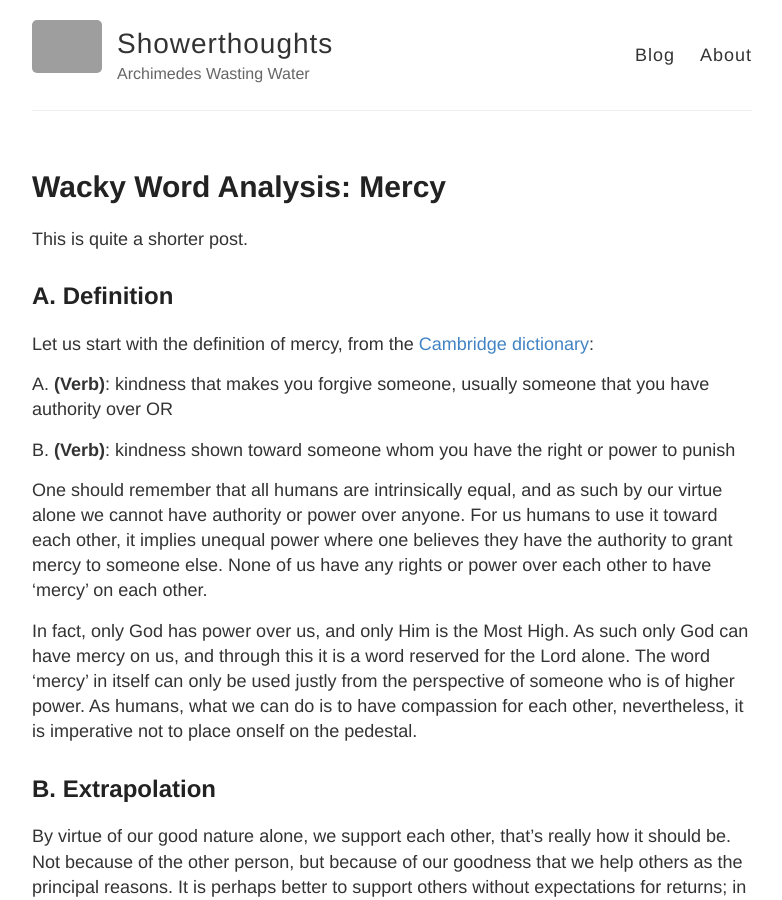
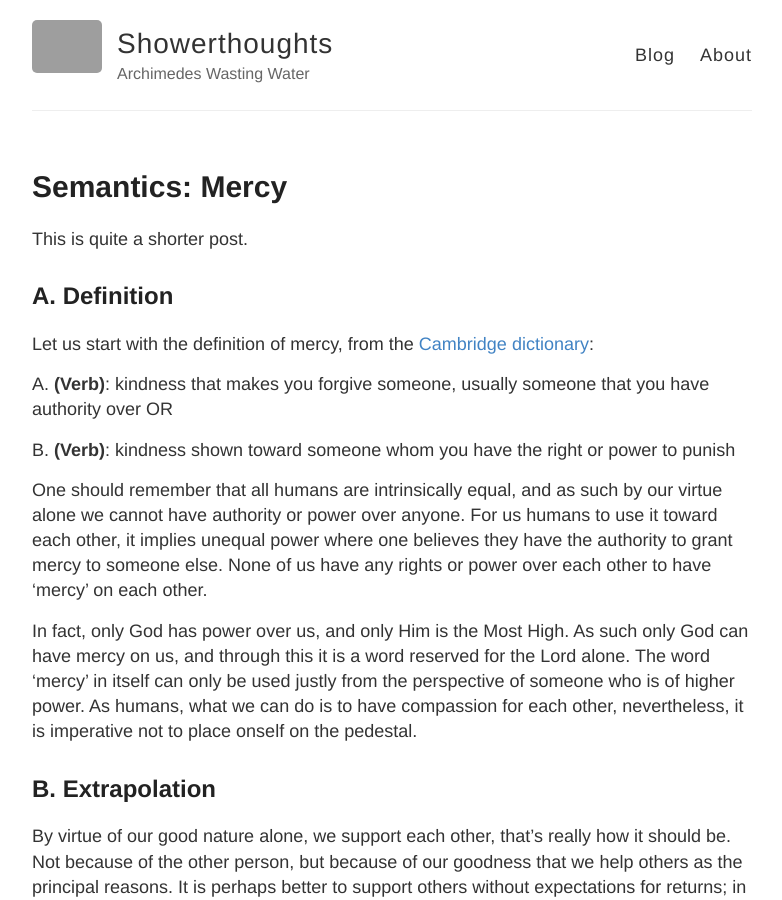
Before and after one commit to theduckshepherd/theduckshepherd.github.io, a Jekyll site: the page built from _posts/2024-01-14-semantics-mercy.md, in a window 1280 px wide and 900 px high. Shown: the whole window, without its empty margins (248-1030 px from the left). Built offline with Jekyll 4.4.1, drawn with Linux system fonts in a browser that asks for light colours; grey boxes are pictures that could not be loaded.

Commit message:
Update and rename 2024-01-14-wacky-word-analysis-mercy.md to 2024-01-14-semantics-mercy.md

```diff
--- a/_posts/2024-01-14-wacky-word-analysis-mercy.md
+++ b/_posts/2024-01-14-semantics-mercy.md
@@ -1,7 +1,7 @@
 ---
 layout: post
-title: "Wacky Word Analysis: Mercy"
-category: wacky word analysis
+title: "Semantics: Mercy"
+category: semantics
 ---
 <!-- Word count: 531 -->
 
```
